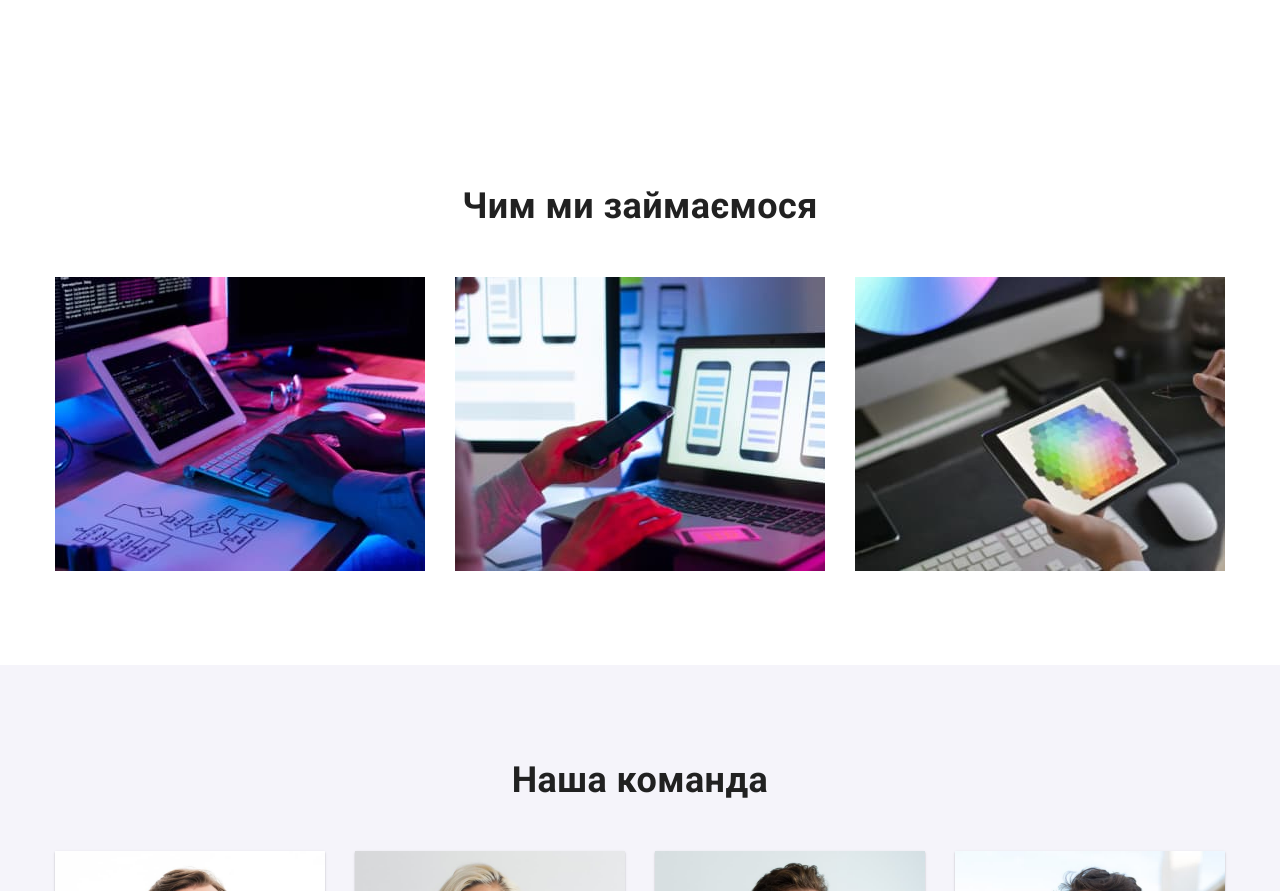
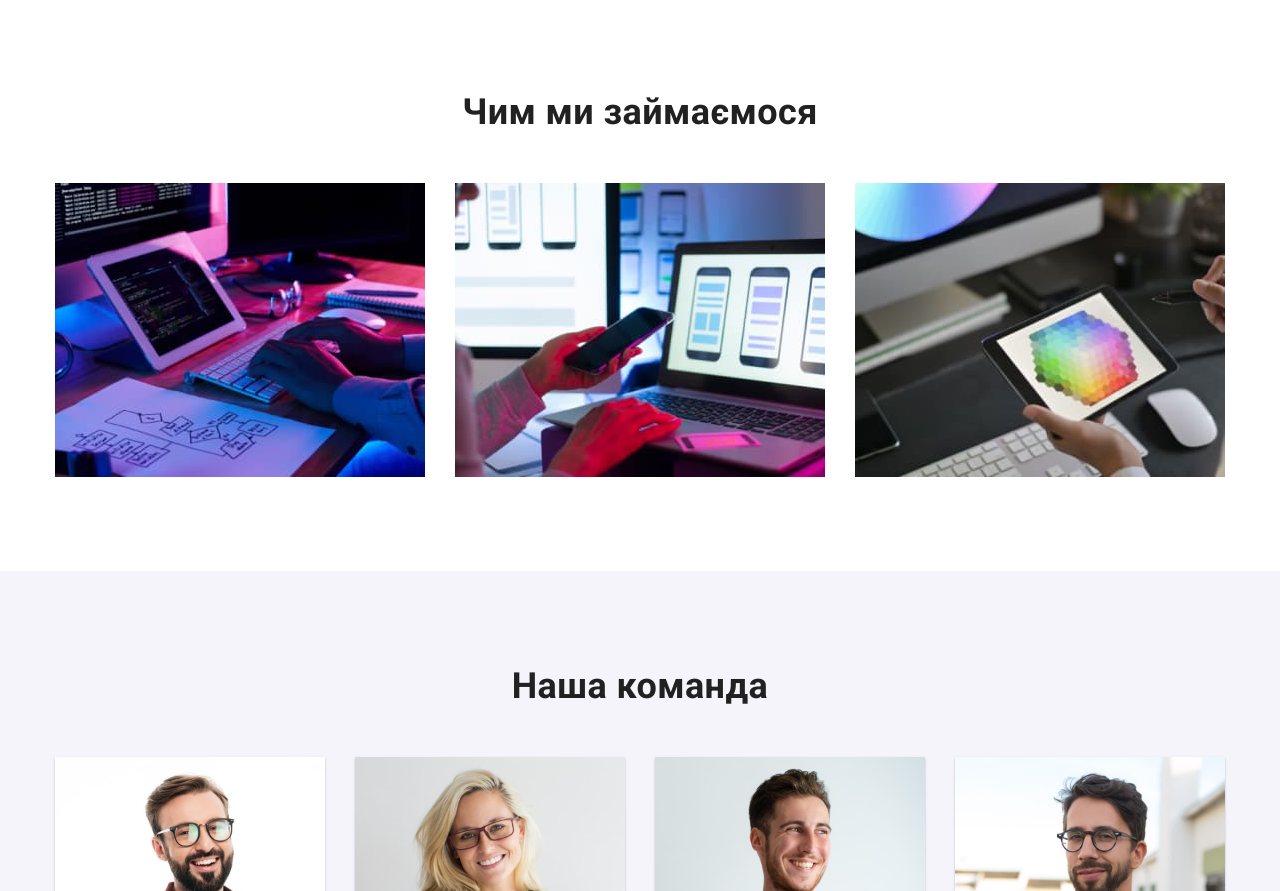
Before and after one commit to volodymyr1787/goit-markup-hw-04, a plain HTML site: page index.html in a window 1280 px wide. Shown: the part 1026-1917 px from the top of the page. Drawn offline with nearby package versions, Linux system fonts and the light colour scheme.

Commit message:
correrct-padding-section-work

```diff
--- a/index.html
+++ b/index.html
@@ -109,7 +109,7 @@
         </div>
       </section>
       <!--Чим ми займаємося-->
-      <section class="section">
+      <section class="section work-section">
         <div class="container">
           <h2 class="section-title">Чим ми займаємося</h2>
           <ul class="work-list list">
--- a/styles/styles.css
+++ b/styles/styles.css
@@ -312,7 +312,9 @@ img {
 
 /* Чим ми займаємося */
 
-
+.section.work-section {
+    padding-top: 0;
+}
 
 .work-list {
     display: flex;
```
